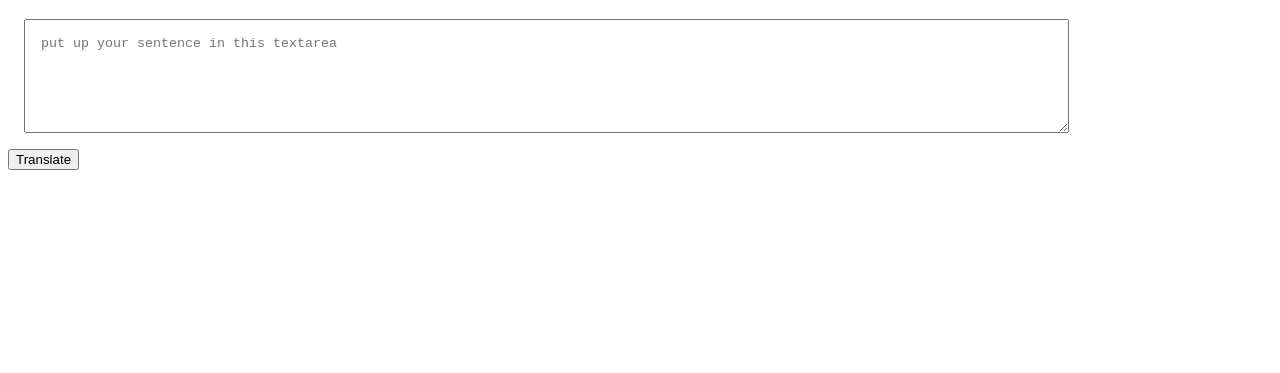
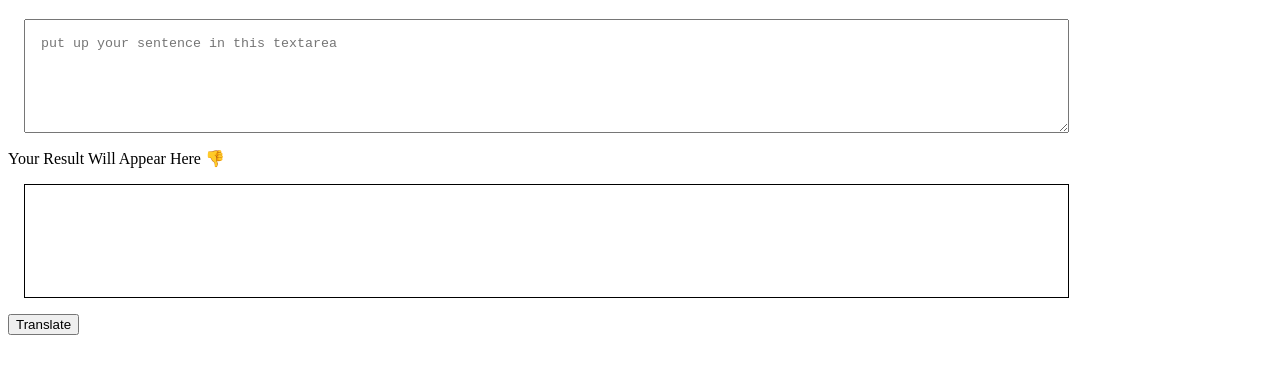
Before and after one commit to logeswar-dev/LanguageTranslator-VanillaJs, a plain HTML site: page index.html in a window 1280 px wide. Shown: the part 61-434 px from the top of the page. Drawn offline with Linux system fonts and the light colour scheme.

Commit message:
posting output

```diff
--- a/app.js
+++ b/app.js
@@ -1,9 +1,9 @@
 var buttonTranslate = document.querySelector("#btn-translate");
 var textInput = document.querySelector("#txt-input");
+var textOutput = document.querySelector("#output")
 
 function clickEventHandler(){
-    console.log("input " + textInput.value);
-    console.log("Clicked")
+    textOutput.innerHTML = "Translatting Text..." + textInput.value;
 }
 
 buttonTranslate.addEventListener("click", clickEventHandler)
--- a/index.html
+++ b/index.html
@@ -14,10 +14,19 @@
         display: block;
         padding: 1rem;
     }
+    #output{
+        width: 80%;
+        height: 10vh;
+        border: 1px solid;
+        margin: 1rem;
+        padding: 1rem;
+    }
 </style>
 <body>
         <h1>Talk Banana</h1>
         <textarea id="txt-input" placeholder="put up your sentence in this textarea"></textarea>
+        <div>Your Result Will Appear Here 👎</div>
+        <div id="output"></div>
         <button id="btn-translate">Translate</button>
         <script type="text/javascript" src="app.js"></script>
 </body>
```
